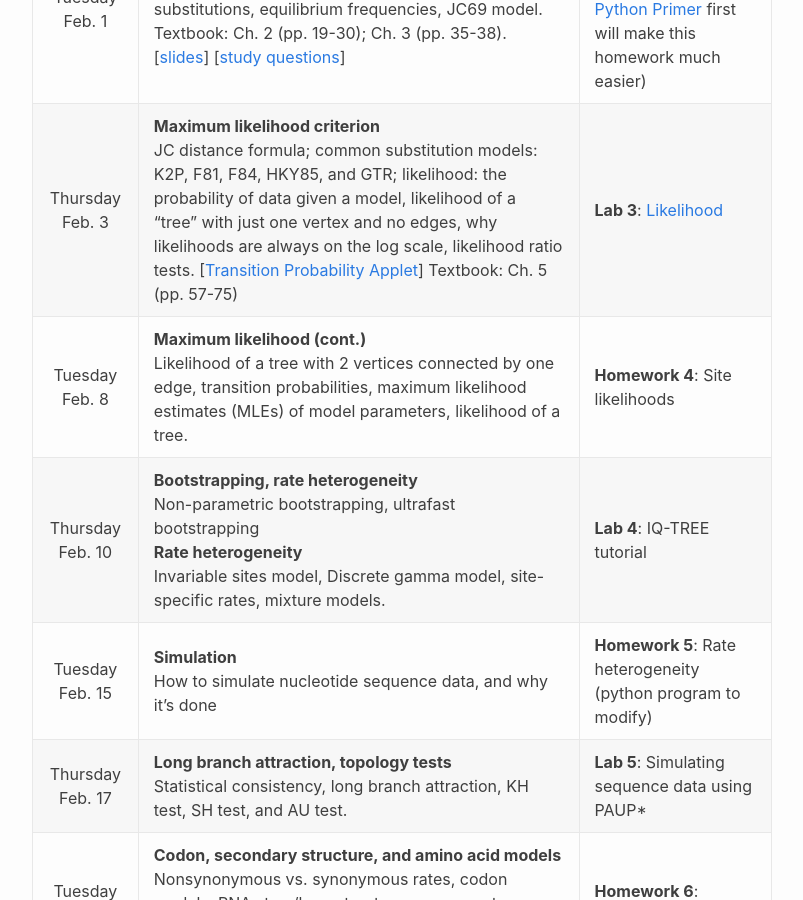
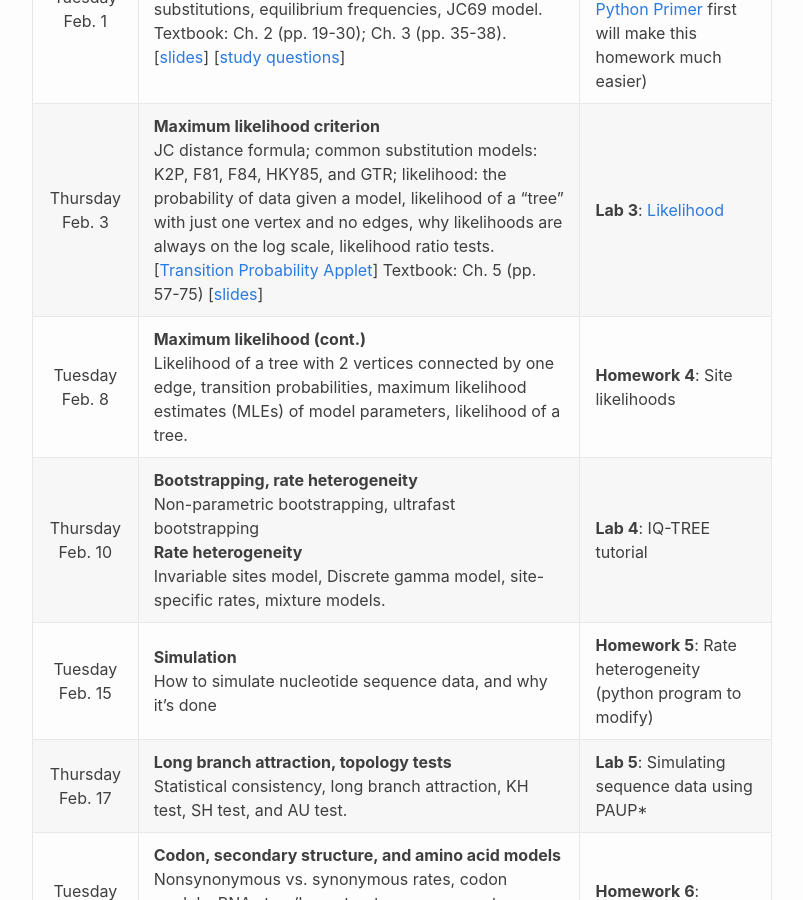
Before and after one commit to plewis/plewis.github.io, a Jekyll site: the page built from phylogenetics/phylogenetics2022.md, in a window 1280 px wide and 900 px high, scrolled down 1360 px. Shown: the whole window, without its empty margins (238-1041 px from the left). Built offline with Jekyll 4.4.1, drawn with Linux system fonts in a browser that asks for light colours; emoji names are drawn with the system emoji font.

Commit message:
added slides for Feb 3 lecture

```diff
--- a/phylogenetics/phylogenetics2022.md
+++ b/phylogenetics/phylogenetics2022.md
@@ -20,7 +20,7 @@ Thursday Jan. 20        | **Optimality criteria, search strategies, consensus tr
 Tuesday Jan. 25         | **The parsimony criterion**<br/>Strict, semi-strict, and majority-rule consensus trees; maximum agreement subtrees; Camin-Sokal, Wagner, Fitch, Dollo, and transversion parsimony; step matrices and generalized parsimony [[slides](https://hydrodictyon.eeb.uconn.edu/people/plewis/courses/phylogenetics/lectures/2022/Parsimony.pdf)] [[study questions](/study_questions.md#lecture-3---25-jan-2022)] | **Homework 2**: [Parsimony](https://hydrodictyon.eeb.uconn.edu/people/plewis/courses/phylogenetics/homeworks/2022/hw2-parsimony.pdf)
 Thursday Jan 27         | **Distance methods**<br/>Distance methods: least squares criterion, minimum evolution criterion, neighbor-joining [[slides](https://hydrodictyon.eeb.uconn.edu/people/plewis/courses/phylogenetics/lectures/2022/Distances.pdf)]  [[study questions](/study_questions.md#lecture-4---27-jan-2022)]| **Lab 2**: [Searching](/searching/)
 Tuesday Feb. 1          | **Substitution models**<br/>Instantaneous rates, expected number of substitutions, equilibrium frequencies, JC69 model. Textbook: Ch. 2 (pp. 19-30); Ch. 3 (pp. 35-38). [[slides](https://hydrodictyon.eeb.uconn.edu/people/plewis/courses/phylogenetics/lectures/2022/Models.pdf)]  [[study questions](/study_questions.md#lecture-5---01-feb-2022)]| **Homework 3**: [Least squares distances](https://hydrodictyon.eeb.uconn.edu/people/plewis/courses/phylogenetics/homeworks/2022/hw3.pdf) (working through the [Python Primer](/python) first will make this homework much easier)
-Thursday Feb. 3         | **Maximum likelihood criterion**<br/>JC distance formula; common substitution models: K2P, F81, F84, HKY85, and GTR; likelihood: the probability of data given a model, likelihood of a “tree” with just one vertex and no edges, why likelihoods are always on the log scale, likelihood ratio tests. \[[Transition Probability Applet](/applets/jc-transition-probabilities/)\] Textbook: Ch. 5 (pp. 57-75) | **Lab 3**: [Likelihood](/likelihood/)
+Thursday Feb. 3         | **Maximum likelihood criterion**<br/>JC distance formula; common substitution models: K2P, F81, F84, HKY85, and GTR; likelihood: the probability of data given a model, likelihood of a “tree” with just one vertex and no edges, why likelihoods are always on the log scale, likelihood ratio tests. \[[Transition Probability Applet](/applets/jc-transition-probabilities/)\] Textbook: Ch. 5 (pp. 57-75) [[slides](https://hydrodictyon.eeb.uconn.edu/people/plewis/courses/phylogenetics/lectures/2022/Likelihood.pdf)] | **Lab 3**: [Likelihood](/likelihood/)
 Tuesday Feb. 8         | **Maximum likelihood (cont.)**<br/> Likelihood of a tree with 2 vertices connected by one edge, transition probabilities, maximum likelihood estimates (MLEs) of model parameters, likelihood of a tree. | **Homework 4**: Site likelihoods
 Thursday Feb. 10        | **Bootstrapping, rate heterogeneity**<br/>Non-parametric bootstrapping, ultrafast bootstrapping<br/>**Rate heterogeneity**<br/>Invariable sites model, Discrete gamma model, site-specific rates, mixture models. | **Lab 4**: IQ-TREE tutorial
 Tuesday Feb. 15	        | **Simulation**<br/>How to simulate nucleotide sequence data, and why it’s done | **Homework 5**: Rate heterogeneity (python program to modify)
```
Also changed, not shown: 1 other file.
